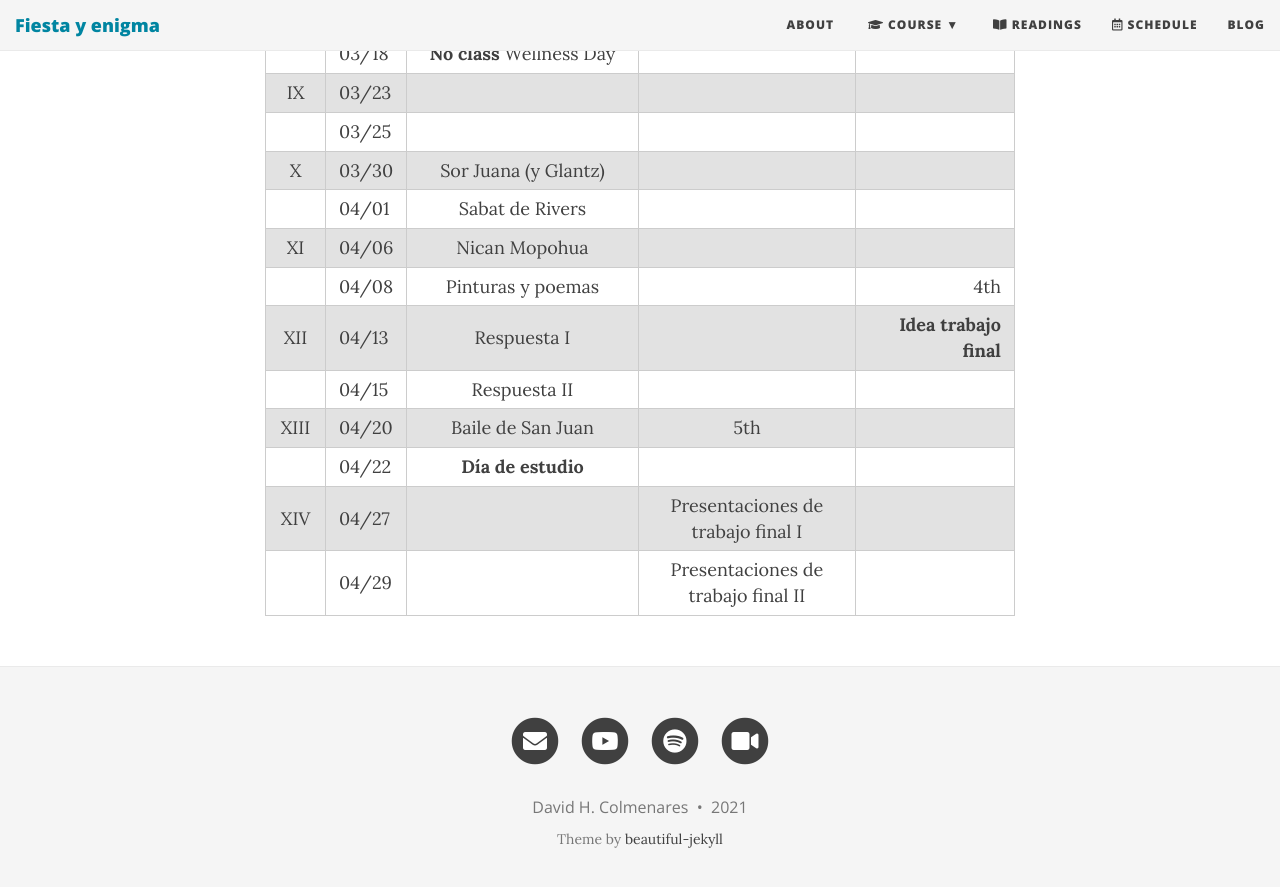
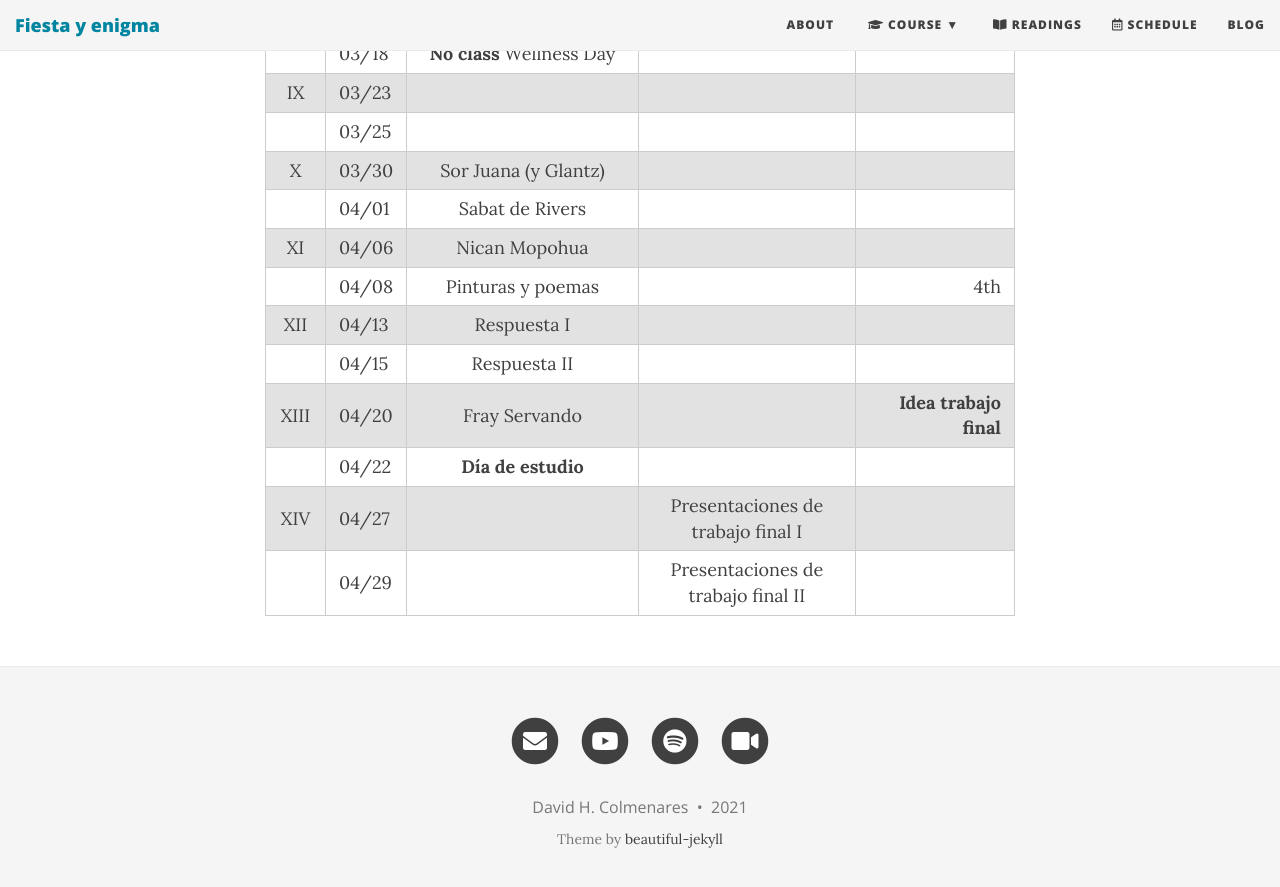
Before and after one commit to Hipomenes/novohispana, a Jekyll site: the page built from calendar.md, in a window 1280 px wide and 900 px high, scrolled down 1102 px. Shown: the top 887 px of the window. Built offline with Jekyll 4.4.1, drawn with Linux system fonts in a browser that asks for light colours; nearby versions of some CDN libraries.

Commit message:
Update calendar.md

```diff
--- a/calendar.md
+++ b/calendar.md
@@ -30,9 +30,9 @@ subtitle: Spring 2021
 |       | 04/01 | Sabat de Rivers | | |
 | XI    | 04/06 | Nican Mopohua | | |
 |       | 04/08 | Pinturas y poemas | | 4th |
-| XII   | 04/13 | Respuesta I | | **Idea trabajo final** |
+| XII   | 04/13 | Respuesta I | |  |
 |       | 04/15 | Respuesta II | |  |
-|  XIII | 04/20 | Baile de San Juan | 5th | |
+|  XIII | 04/20 | Fray Servando |  | **Idea trabajo final** |
 |       | 04/22 | **Día de estudio** |  |  |
 |  XIV  | 04/27 | | Presentaciones de trabajo final I  | |
 |       | 04/29 | | Presentaciones de trabajo final II | |
```
